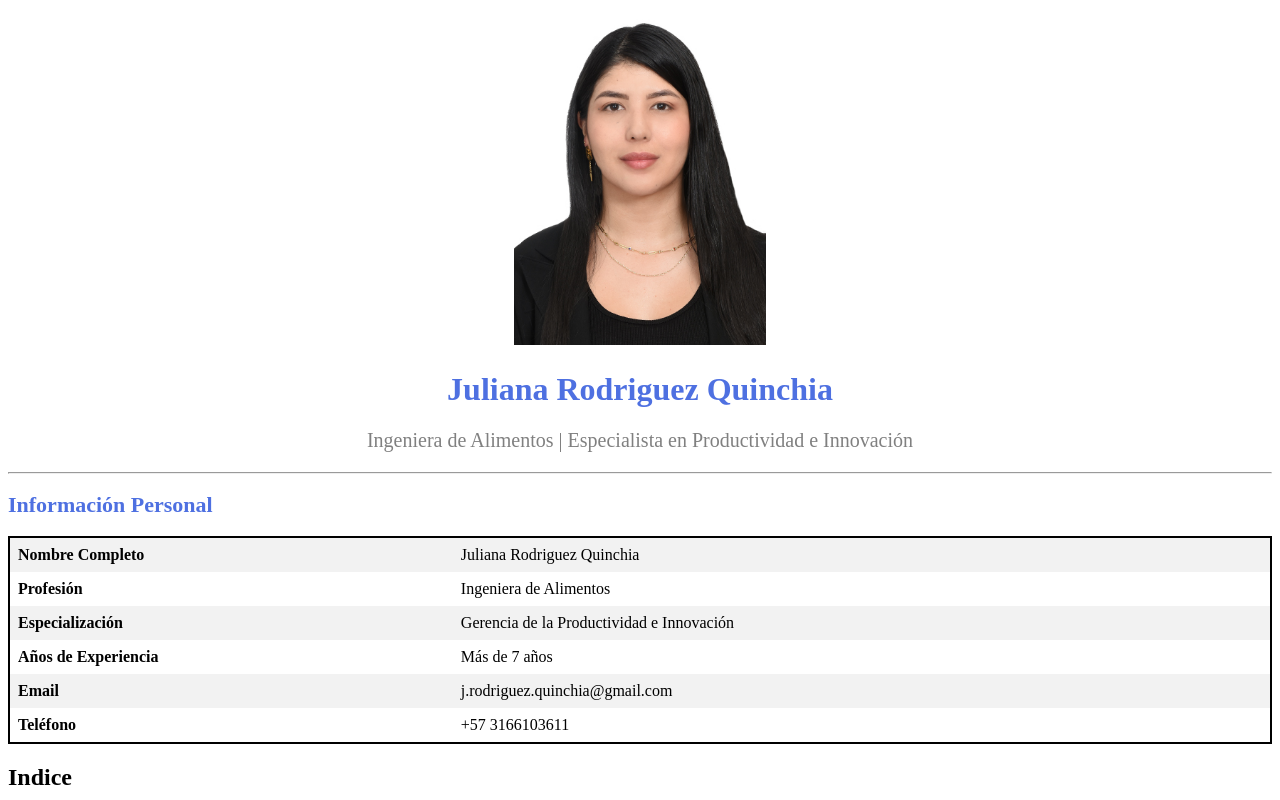
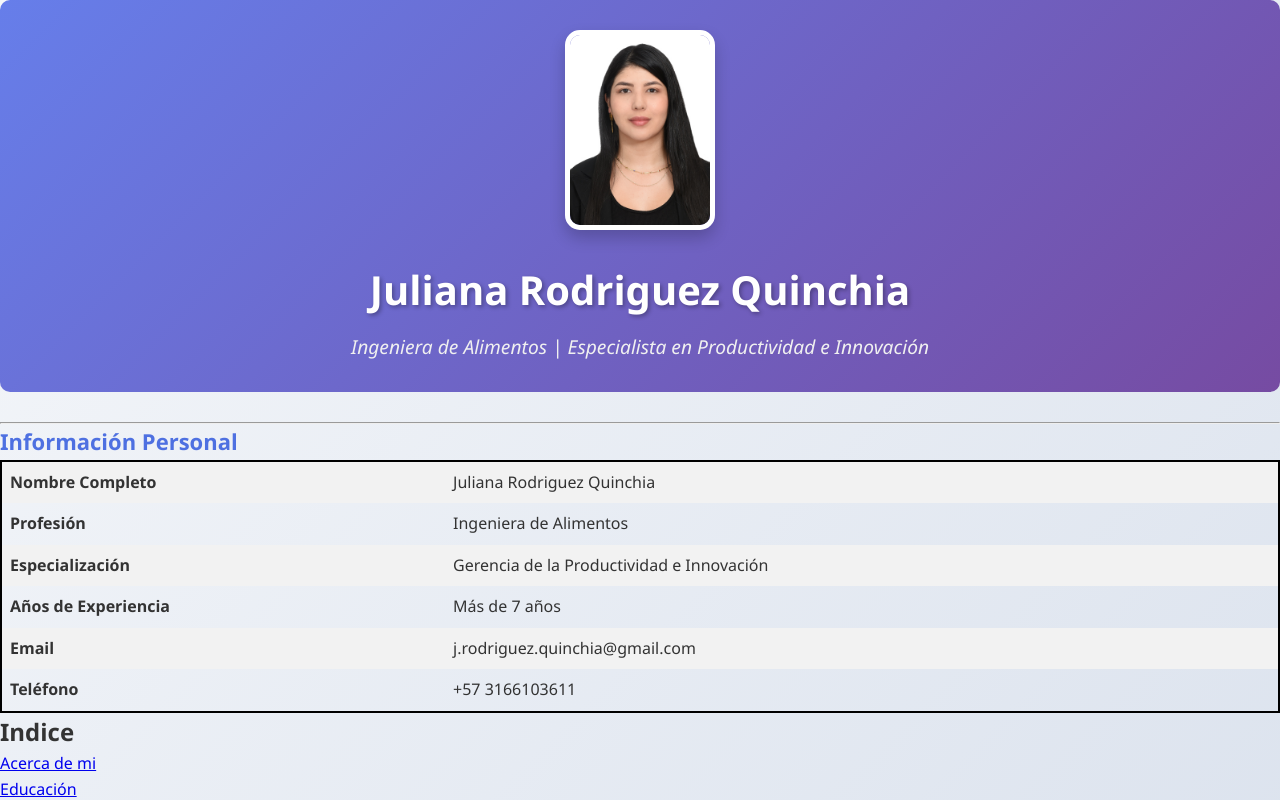
Before and after one commit to Juliana0510/hojadevida, a plain HTML site: page index.html in a window 1280 px wide. Shown: the top 800 px of the page. Drawn offline with Linux system fonts and the light colour scheme.

Commit message:
Se enlazan archivos y se modifica estilos del header

```diff
--- a/index.html
+++ b/index.html
@@ -3,15 +3,15 @@
     <head>
         <meta charset="UTF-8">
         <meta name="viewport" content="width=device-width, initial-scale=1.0">
-        <title>Hoja de vida</title>
+        <title>Hoja de vida - Juliana Rodriguez Quinchia</title>
+        <link rel="stylesheet" href="style.css">
     </head>
     <body>
+        <div class="inforper">
         <header>
-            <div style="text-align: center;">
-                <img src="DSC_2779 3x4.jpg" alt="Foto de perfil" width="20%" height="20%">
-                <h1 style="color: rgb(78, 112, 225);"> Juliana Rodriguez Quinchia</h1>
-                <p style="font-size:20px; color: gray;">Ingeniera de Alimentos | Especialista en Productividad e Innovación</p>
-            </div>
+            <img src="DSC_2779 3x4.jpg" alt="Foto de perfil">
+            <h1>Juliana Rodriguez Quinchia</h1>
+            <p>Ingeniera de Alimentos | Especialista en Productividad e Innovación</p>
         </header>
 
         <hr>
--- a/style.css
+++ b/style.css
@@ -0,0 +1,64 @@
+/* Estilos generales */
+* {
+    margin: 0;
+    padding: 0;
+    box-sizing: border-box;
+}
+
+body {
+    font-family: 'Segoe UI', Tahoma, Geneva, Verdana, sans-serif;
+    line-height: 1.6;
+    color: #333;
+    background: linear-gradient(135deg, #f5f7fa 0%, #c3cfe2 100%);
+    min-height: 100vh;
+}
+
+/* Información principal principal */
+.infoper {
+    max-width: 1200px;
+    margin: 0 auto;
+    padding: 20px;
+    background-color: white;
+    box-shadow: 0 0 20px rgba(0,0,0,0.1);
+    border-radius: 10px;
+    margin-top: 20px;
+    margin-bottom: 20px;
+    }
+
+/* Estilos del header, centrado texto, gradiente purpura-azu, tamaño fijo, agrandado 5% cuando pase el mouse */
+header {
+    text-align: center;
+    padding: 30px 0;
+    background: linear-gradient(135deg, #667eea 0%, #764ba2 100%);
+    border-radius: 10px;
+    margin-bottom: 30px;
+    color: white;
+}
+
+header img {
+    width: 150px;
+    height: 200px;
+    object-fit: cover;
+    border-radius: 15px;
+    border: 5px solid white;
+    box-shadow: 0 8px 16px rgba(0,0,0,0.2);
+    margin-bottom: 20px;
+    transition: transform 0.3s ease;
+}
+
+header img:hover {
+    transform: scale(1.05);
+}
+
+header h1 {
+    color: white;
+    font-size: 2.5em;
+    margin-bottom: 10px;
+    text-shadow: 2px 2px 4px rgba(0,0,0,0.3);
+}
+
+header p {
+    font-size: 1.2em;
+    color: #f0f0f0;
+    font-style: italic;
+}
```
